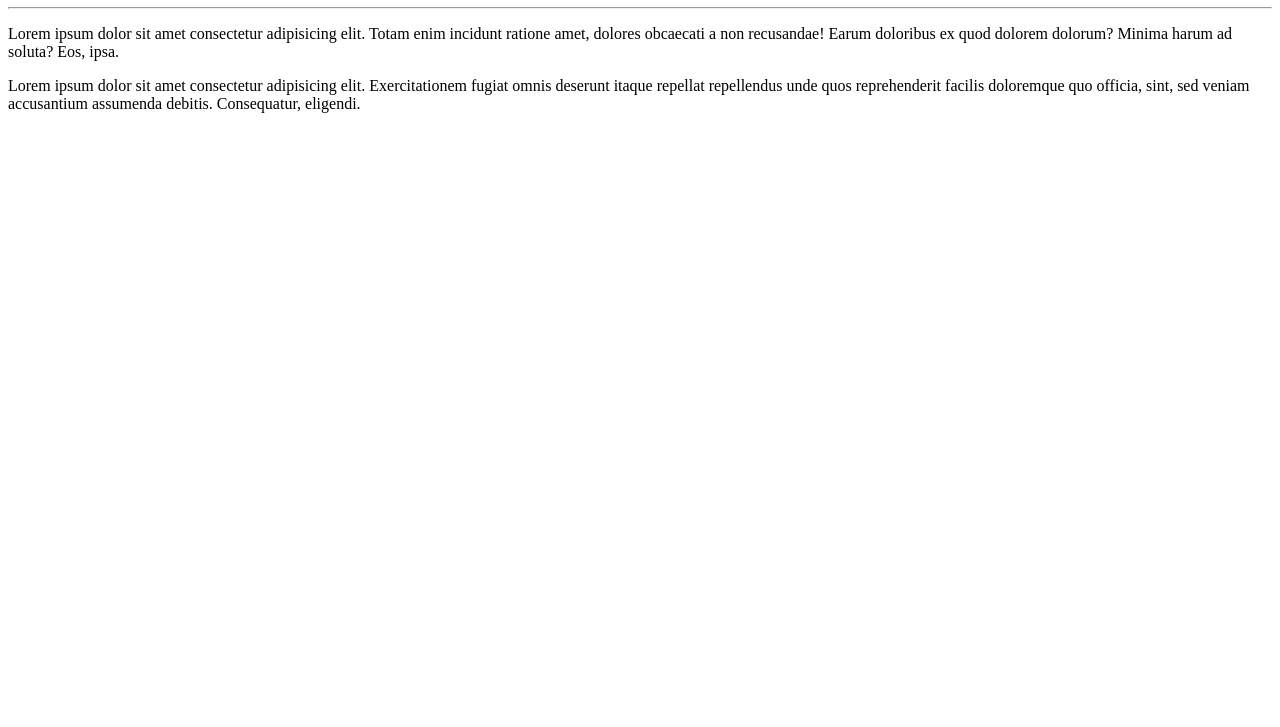
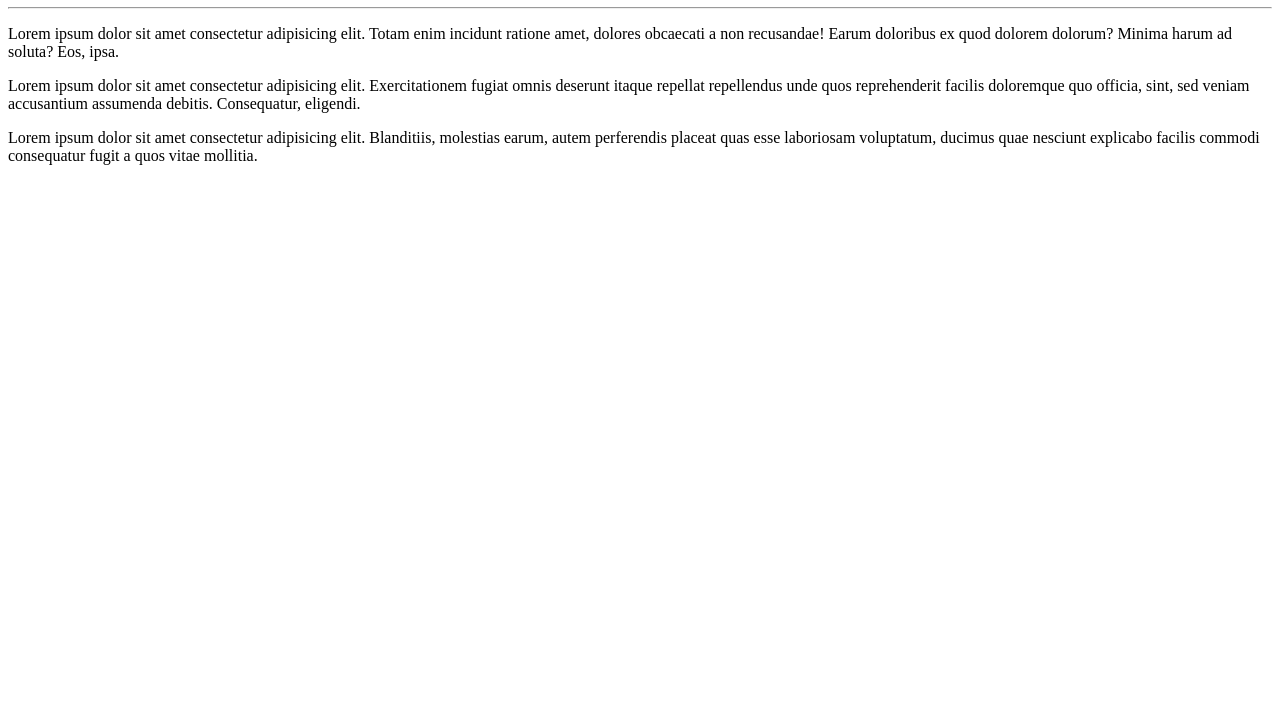
Before and after one commit to Andre-Uchoa/Hello-World, a plain HTML site: page Site-exemplo/index.html in a window 1280 px wide. Shown: the part 73-800 px from the top of the page. Drawn offline with Linux system fonts and the light colour scheme.

Commit message:
Novo <P>

```diff
--- a/Site-exemplo/index.html
+++ b/Site-exemplo/index.html
@@ -12,6 +12,7 @@
 
     <p>Lorem ipsum dolor sit amet consectetur adipisicing elit. Totam enim incidunt ratione amet, dolores obcaecati a non recusandae! Earum doloribus ex quod dolorem dolorum? Minima harum ad soluta? Eos, ipsa.</p>
     <p>Lorem ipsum dolor sit amet consectetur adipisicing elit. Exercitationem fugiat omnis deserunt itaque repellat repellendus unde quos reprehenderit facilis doloremque quo officia, sint, sed veniam accusantium assumenda debitis. Consequatur, eligendi.</p>
+    <p>Lorem ipsum dolor sit amet consectetur adipisicing elit. Blanditiis, molestias earum, autem perferendis placeat quas esse laboriosam voluptatum, ducimus quae nesciunt explicabo facilis commodi consequatur fugit a quos vitae mollitia.</p>
     <br>
 </body>
 </html>
```
